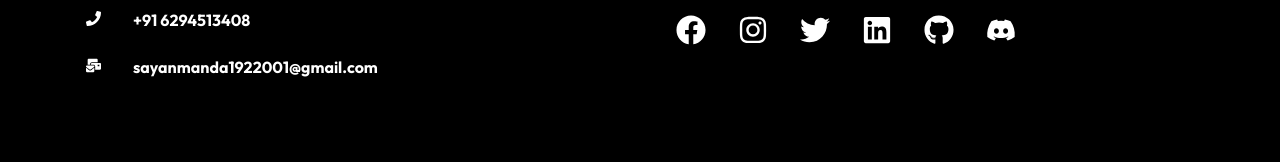
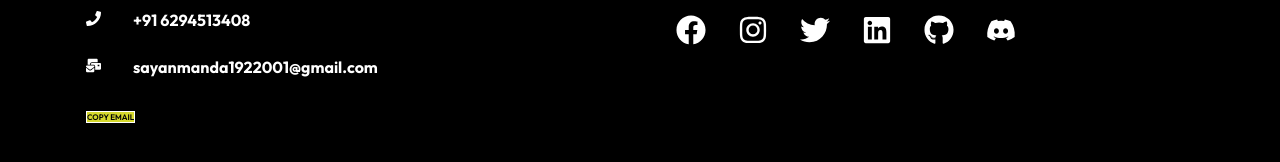
Before and after one commit to sayanfrontdev/my_data, a React (Create React App) app: page /about in a window 1280 px wide. Shown: the part 1452-1614 px from the top of the page. Built offline with nearby package versions, Linux system fonts and the light colour scheme; a web font is replaced by a local one.

Commit message:
change footer section

```diff
--- a/src/components/AboutContent.js
+++ b/src/components/AboutContent.js
@@ -19,7 +19,7 @@ const AboutContent = () => {
         <div className="left">
             <h1>Who Am I?</h1>
             <p>Im a react front-end developer.  I am a strong believer in clean code practices and maintainable software architecture. </p>
-            <Link to="https://connect-sayan.netlify.app/">
+            <Link to="https://connect-me-three.vercel.app/">
                 <button className="btn">Contact</button>
             </Link>
 
--- a/src/components/Footer.js
+++ b/src/components/Footer.js
@@ -3,6 +3,17 @@ import "./FooterStyles.css"
 import React from 'react'
 
 const Footer = () => {
+
+  // Function to copy email address to clipboard
+  const copyEmail = () => {
+    const emailText = document.getElementById('emailLink').innerText;
+    navigator.clipboard.writeText(emailText).then(() => {
+      alert('Email copied to clipboard');
+    }).catch((err) => {
+      console.error('Could not copy text: ', err);
+    });
+  };
+
   return (
     <div className="footer">
         <div className="footer-container">
@@ -29,13 +40,13 @@ const Footer = () => {
 
             <div className="email">
               <h4>
-        <a href="mailto:sayanmanda1922001@gmail.com">
+                  <a href="mailto:sayanmanda1922001@gmail.com" id="emailLink">
                       <FaMailBulk size={15} style={{color:"#fff", marginRight: "2rem"}}/>
                       sayanmanda1922001@gmail.com
                   </a>
               </h4>
+              <button onClick={copyEmail} className="btn-footer">Copy Email</button>
             </div>
-
           </div>
           <div className="right">
               <h1>About Me</h1>
--- a/src/components/FooterStyles.css
+++ b/src/components/FooterStyles.css
@@ -52,9 +52,17 @@ p{
     font-size: 1.2rem;
 }
 
-.email{
 
-}
+.btn-footer{
+    padding: 8px -1px;
+    font-size: .5rem;
+    text-transform: uppercase;
+    background: rgb(213, 216, 44);
+    color: #040404;
+    border: 1px solid #fff;
+    font-weight: 600;
+    cursor: pointer;
+  }
 
 @media screen and (max-width: 640px){
     .footer-container{
```
Also changed, not shown: 1 other file (tests, documents, lock files or other folders). Lines whose indentation alone changed are shown as unchanged.
